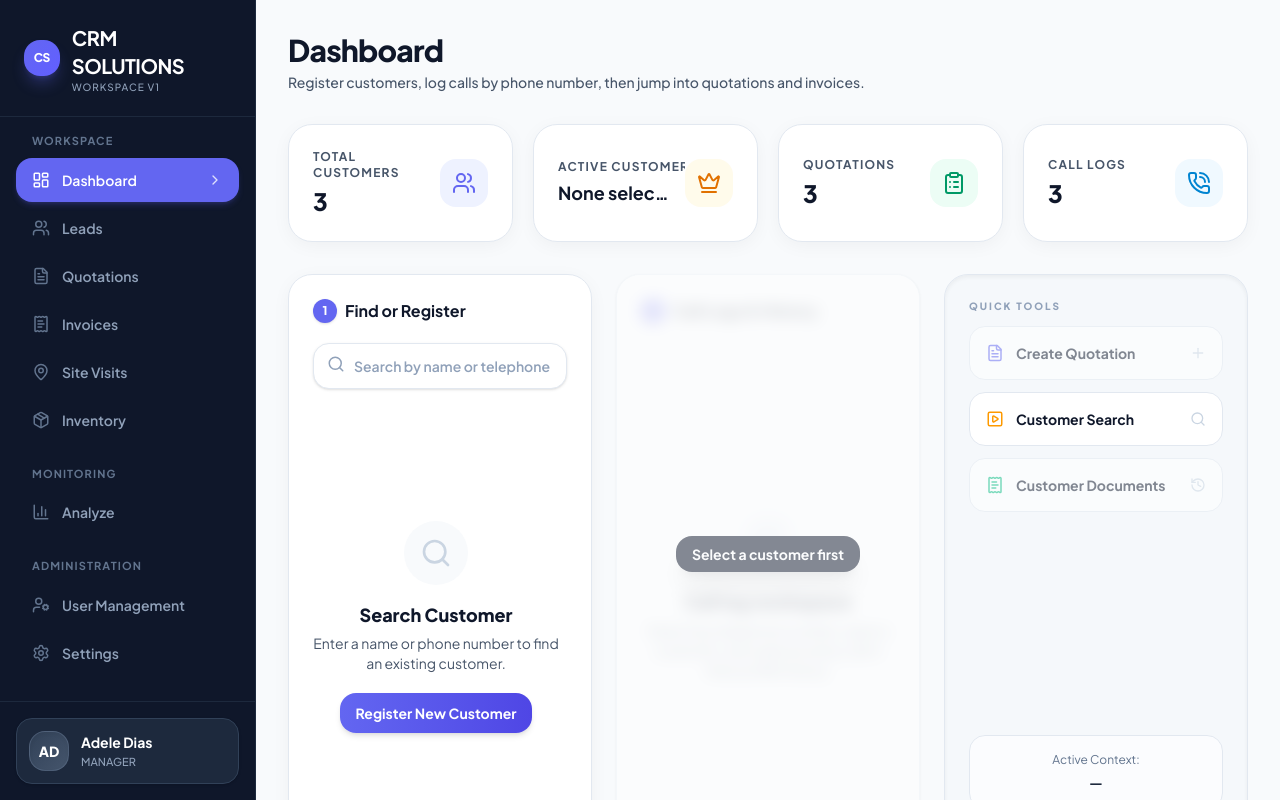
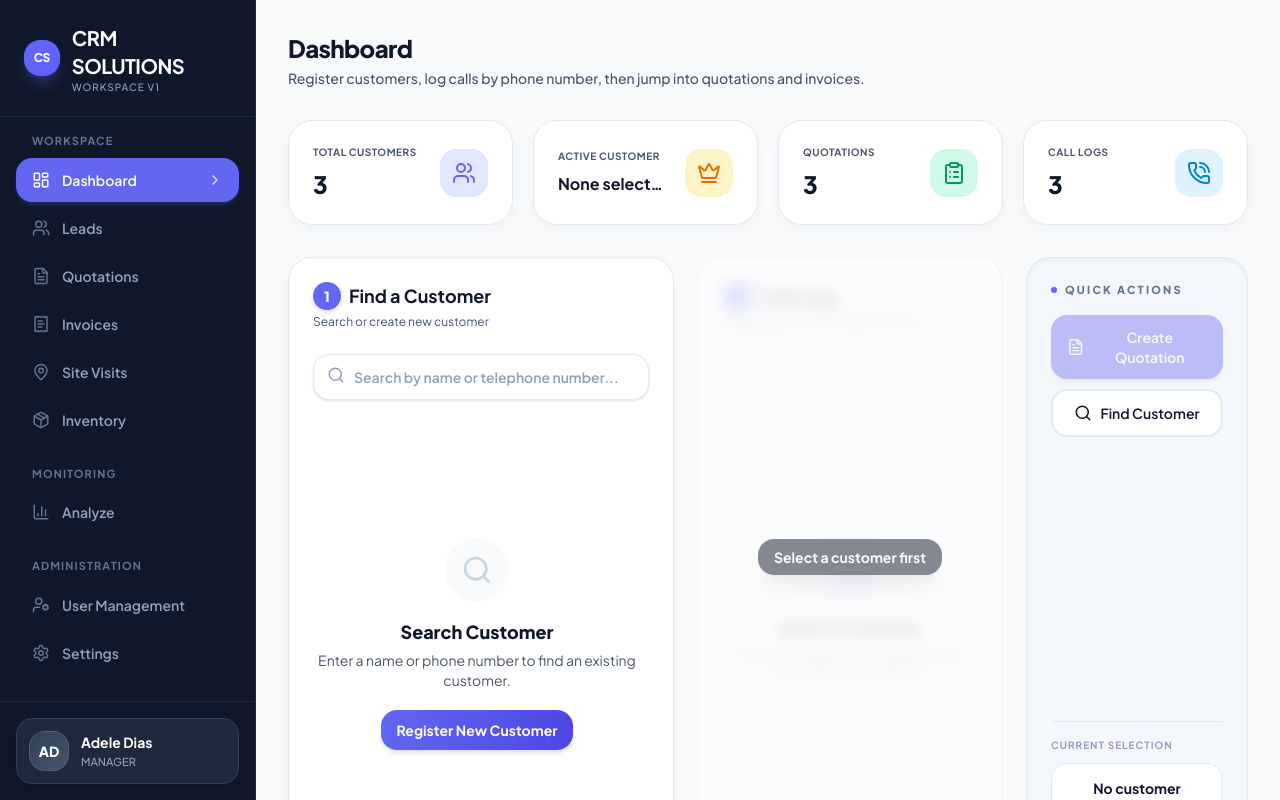
Before and after one commit to MiniduOshan/CRM-group-project, a React (Vite) app: page / in a window 1280 px wide. Built offline with nearby package versions, Linux system fonts and the light colour scheme.

Commit message:
fix dashboard

```diff
--- a/src/components/Dashboard.tsx
+++ b/src/components/Dashboard.tsx
@@ -186,50 +186,54 @@ export default function Dashboard({
     <div className="p-4 md:p-8 w-full max-w-7xl mx-auto animate-in fade-in duration-500">
       <div className="space-y-8">
         <header className="space-y-1">
-          <h2 className="text-2xl md:text-3xl font-black tracking-tight text-brand-ink">Dashboard</h2>
+          <h2 className="text-xl md:text-2xl font-black tracking-tight text-brand-ink">Dashboard</h2>
           <p className="text-brand-text text-sm font-medium mt-1">
             Register customers, log calls by phone number, then jump into quotations and invoices.
           </p>
         </header>
 
         <div className="grid grid-cols-1 sm:grid-cols-2 lg:grid-cols-4 gap-4 md:gap-5">
-          <div className="card flex items-center justify-between group hover:border-brand-accent/30 hover:shadow-elevated">
-            <div>
-              <p className="text-xs uppercase tracking-widest text-brand-text font-bold mb-1">Total Customers</p>
+          <div className="card flex items-center justify-between group hover:border-brand-accent/50 hover:shadow-lg hover:bg-indigo-50/30 transition-all">
+            <div className="flex-1">
+              <p className="text-[10px] uppercase tracking-wider text-brand-text font-bold mb-2">Total Customers</p>
               <p className="text-2xl font-black text-brand-ink">{customers.length}</p>
             </div>
-            <div className="p-3 bg-indigo-50 text-brand-accent rounded-xl group-hover:scale-110 transition-transform"><Users size={24} /></div>
+            <div className="p-3 bg-indigo-100 text-brand-accent rounded-xl group-hover:scale-125 transition-transform"><Users size={24} /></div>
           </div>
-          <div className="card flex items-center justify-between group hover:border-amber-500/30 hover:shadow-elevated">
-            <div className="truncate pr-4">
-              <p className="text-xs uppercase tracking-widest text-brand-text font-bold mb-1">Active Customer</p>
-              <p className="text-lg font-bold text-brand-ink truncate">{activeCustomer?.name ?? 'None selected'}</p>
+          <div className="card flex items-center justify-between group hover:border-amber-500/50 hover:shadow-lg hover:bg-amber-50/30 transition-all">
+            <div className="flex-1 truncate pr-4">
+              <p className="text-[10px] uppercase tracking-wider text-brand-text font-bold mb-2">Active Customer</p>
+              <p className="text-base font-bold text-brand-ink truncate" title={activeCustomer?.name}>{activeCustomer?.name ?? 'None selected'}</p>
             </div>
-            <div className="p-3 bg-amber-50 text-amber-600 rounded-xl group-hover:scale-110 transition-transform"><Crown size={24} /></div>
+            <div className="p-3 bg-amber-100 text-amber-600 rounded-xl group-hover:scale-125 transition-transform"><Crown size={24} /></div>
           </div>
-          <div className="card flex items-center justify-between group hover:border-emerald-500/30 hover:shadow-elevated">
-            <div>
-              <p className="text-xs uppercase tracking-widest text-brand-text font-bold mb-1">Quotations</p>
+          <div className="card flex items-center justify-between group hover:border-emerald-500/50 hover:shadow-lg hover:bg-emerald-50/30 transition-all">
+            <div className="flex-1">
+              <p className="text-[10px] uppercase tracking-wider text-brand-text font-bold mb-2">Quotations</p>
               <p className="text-2xl font-black text-brand-ink">{quotations.length}</p>
             </div>
-            <div className="p-3 bg-emerald-50 text-emerald-600 rounded-xl group-hover:scale-110 transition-transform"><ClipboardList size={24} /></div>
+            <div className="p-3 bg-emerald-100 text-emerald-600 rounded-xl group-hover:scale-125 transition-transform"><ClipboardList size={24} /></div>
           </div>
-          <div className="card flex items-center justify-between group hover:border-sky-500/30 hover:shadow-elevated">
-            <div>
-              <p className="text-xs uppercase tracking-widest text-brand-text font-bold mb-1">Call Logs</p>
+          <div className="card flex items-center justify-between group hover:border-sky-500/50 hover:shadow-lg hover:bg-sky-50/30 transition-all">
+            <div className="flex-1">
+              <p className="text-[10px] uppercase tracking-wider text-brand-text font-bold mb-2">Call Logs</p>
               <p className="text-2xl font-black text-brand-ink">{customers.reduce((sum, customer) => sum + customer.callLogs.length, 0)}</p>
             </div>
-            <div className="p-3 bg-sky-50 text-sky-600 rounded-xl group-hover:scale-110 transition-transform"><PhoneCall size={24} /></div>
+            <div className="p-3 bg-sky-100 text-sky-600 rounded-xl group-hover:scale-125 transition-transform"><PhoneCall size={24} /></div>
           </div>
         </div>
 
-        <div className="grid grid-cols-1 lg:grid-cols-3 gap-4 md:gap-6">
-          <section className="card flex flex-col h-[520px] md:h-[560px]">
-            <div className="flex items-center justify-between mb-5">
-              <h3 className="font-bold text-brand-ink flex items-center gap-2">
-                <span className="bg-brand-accent text-white w-6 h-6 rounded-full flex items-center justify-center text-xs font-black shadow-sm">1</span>
-                {activeCustomer ? 'Active Customer' : 'Find or Register'}
+        <div className="grid grid-cols-1 lg:grid-cols-12 gap-6">
+          {/* Left: Customer Search & Selection - spans 5 columns */}
+          <section className="lg:col-span-5 card flex flex-col h-[600px]">
+            <div className="flex items-center justify-between mb-6">
+              <div>
+                <h3 className="font-bold text-lg text-brand-ink flex items-center gap-2">
+                  <span className="bg-brand-accent text-white w-7 h-7 rounded-full flex items-center justify-center text-sm font-black shadow-md">1</span>
+                  {activeCustomer ? 'Customer Profile' : 'Find a Customer'}
                 </h3>
+                <p className="text-xs text-brand-text mt-1">{activeCustomer ? 'View and manage customer details' : 'Search or create new customer'}</p>
+              </div>
 
               {activeCustomer && !isEditingCustomer ? (
                 <button
@@ -304,7 +308,7 @@ export default function Dashboard({
                   <div className="bg-brand-subtle border border-brand-line rounded-xl overflow-hidden relative flex-1 flex flex-col h-full shadow-inner">
                     <div className="h-20 bg-gradient-to-br from-brand-gradient-start via-purple-500 to-brand-gradient-end" />
                     <div className="px-5 pb-5 -mt-10 relative z-10 flex-1 flex flex-col overflow-hidden">
-                      <div className="w-20 h-20 rounded-2xl border-4 border-white bg-brand-ink text-white flex items-center justify-center text-xl font-black shadow-lg">
+                      <div className="w-20 h-20 rounded-2xl border-4 border-white bg-brand-ink text-white flex items-center justify-center text-lg font-black shadow-lg">
                         {activeCustomer.name
                           .split(' ')
                           .map((part) => part[0])
@@ -312,7 +316,7 @@ export default function Dashboard({
                           .slice(0, 2)}
                       </div>
 
-                      <p className="mt-3 text-xl font-black text-brand-ink">{activeCustomer.name}</p>
+                      <p className="mt-3 text-lg font-black text-brand-ink">{activeCustomer.name}</p>
 
                       <div className="flex items-center gap-2 mt-1.5">
                         <span className="text-[10px] px-2 py-0.5 rounded-full bg-amber-100 text-amber-800 font-bold uppercase tracking-wider flex items-center gap-1">
@@ -354,19 +358,19 @@ export default function Dashboard({
                         </div>
                       </div>
 
-                      <div className="mt-auto pt-4 flex gap-2">
+                      <div className="mt-auto pt-4 flex gap-3">
                         <button
                           onClick={startEditCustomer}
-                          className="flex-1 btn-secondary !py-2 !text-xs"
+                          className="flex-1 btn-secondary !py-2.5 !text-sm flex items-center justify-center gap-2"
                         >
-                          <Pencil size={12} /> Edit
+                          <Pencil size={14} /> Edit
                         </button>
 
                         <button
                           onClick={() => onOpenQuotationComposer(activeCustomer.id)}
-                          className="flex-1 btn-primary !py-2 !text-xs"
+                          className="flex-1 btn-primary !py-2.5 !text-sm flex items-center justify-center gap-2"
                         >
-                          <FileText size={12} /> Quote
+                          <FileText size={14} /> Quote
                         </button>
 
                         <button
@@ -375,7 +379,7 @@ export default function Dashboard({
                               onDeleteCustomer(activeCustomer.id);
                             }
                           }}
-                          className="flex-1 btn-danger !py-2 !text-xs"
+                          className="flex-1 btn-danger !py-2.5 !text-sm flex items-center justify-center gap-2"
                         >
                           <Trash2 size={12} /> Delete
                         </button>
@@ -450,34 +454,43 @@ export default function Dashboard({
                 </div>
               </>
             ) : (
-              <form onSubmit={handleRegisterCustomer} className="space-y-4 flex-1 flex flex-col justify-center animate-in fade-in slide-in-from-bottom-4 duration-300">
+              <form onSubmit={handleRegisterCustomer} className="space-y-4 flex-1 flex flex-col justify-between animate-in fade-in slide-in-from-bottom-4 duration-300">
+                <div className="space-y-4">
+                  <div>
+                    <label className="text-xs font-bold text-brand-text uppercase tracking-wider block mb-1.5">Full Name *</label>
                     <input
                       required
                       value={newCustomer.name}
                       onChange={(event) => setNewCustomer((prev) => ({ ...prev, name: event.target.value }))}
-                  placeholder="Full Name"
+                      placeholder="Enter customer name"
                       className={inputStyles}
                     />
+                  </div>
                   <div>
+                    <label className="text-xs font-bold text-brand-text uppercase tracking-wider block mb-1.5">Phone Number *</label>
                     <input
                       required
                       value={newCustomer.phone}
                       onChange={(event) => setNewCustomer((prev) => ({ ...prev, phone: event.target.value }))}
-                    placeholder="Telephone Number"
+                      placeholder="Enter telephone number"
                       className={`${inputStyles} ${customerDuplicatePhone ? 'border-red-300 bg-red-50 focus:border-red-500' : ''}`}
                     />
                     {customerDuplicatePhone && <p className="text-xs text-red-500 font-medium mt-1.5 ml-1">Phone number already registered.</p>}
                   </div>
+                  <div>
+                    <label className="text-xs font-bold text-brand-text uppercase tracking-wider block mb-1.5">Address (Optional)</label>
                     <textarea
                       value={newCustomer.address}
                       onChange={(event) => setNewCustomer((prev) => ({ ...prev, address: event.target.value }))}
-                  placeholder="Full Address (optional)"
+                      placeholder="Enter full address"
                       className={`${inputStyles} h-24 resize-none`}
                     />
+                  </div>
+                </div>
                 <button
                   type="submit"
                   disabled={customerDuplicatePhone}
-                  className="w-full btn-primary disabled:opacity-50 disabled:cursor-not-allowed mt-auto"
+                  className="w-full btn-primary disabled:opacity-50 disabled:cursor-not-allowed mt-4"
                 >
                   Save & Continue
                 </button>
@@ -485,21 +498,24 @@ export default function Dashboard({
             )}
           </section>
 
-          <section className={`bg-white rounded-2xl border border-slate-100 p-4 md:p-6 shadow-sm h-[520px] md:h-[560px] transition-opacity duration-300 relative ${!activeCustomer ? 'opacity-50' : 'opacity-100'}`}>
+          <section className={`bg-white rounded-2xl border border-slate-100 p-4 md:p-6 shadow-sm h-[600px] transition-opacity duration-300 relative lg:col-span-4 ${!activeCustomer ? 'opacity-50' : 'opacity-100'}`}>
             {!activeCustomer && (
               <div className="absolute inset-0 z-10 flex items-center justify-center bg-white/60 backdrop-blur-sm rounded-2xl">
                 <p className="bg-brand-ink text-white px-4 py-2 rounded-xl text-sm font-bold shadow-xl">Select a customer first</p>
               </div>
             )}
 
-            <div className="flex items-center justify-between mb-5">
-              <h3 className="font-bold text-brand-ink flex items-center gap-2">
-                <span className="bg-brand-accent text-white w-6 h-6 rounded-full flex items-center justify-center text-xs font-black shadow-sm">2</span>
-                Call Logs & History
+            <div className="flex items-center justify-between mb-6">
+              <div>
+                <h3 className="font-bold text-lg text-brand-ink flex items-center gap-2">
+                  <span className="bg-brand-accent text-white w-7 h-7 rounded-full flex items-center justify-center text-sm font-black shadow-md">2</span>
+                  Call Logs
                 </h3>
+                <p className="text-xs text-brand-text mt-1">Outgoing and incoming call history</p>
+              </div>
               {activeCustomer && (
-                <span className="text-[10px] px-2 py-1 rounded-full bg-slate-100 text-slate-500 font-bold uppercase tracking-wider flex items-center gap-1">
-                  <History size={10} /> Timeline
+                <span className="text-[10px] px-2.5 py-1.5 rounded-full bg-brand-accent/10 text-brand-accent font-bold uppercase tracking-wider flex items-center gap-1 border border-brand-accent/20">
+                  <History size={11} /> {activeCustomer.callLogs.length} calls
                 </span>
               )}
             </div>
@@ -606,69 +622,50 @@ export default function Dashboard({
                 </div>
               </div>
             ) : (
-              <div className="h-[calc(100%-2.5rem)] flex flex-col items-center justify-center text-center space-y-4 pt-8">
-                <div className="w-16 h-16 bg-slate-50 rounded-full flex items-center justify-center text-slate-300">
-                  <NotebookPen size={32} />
+              <div className="h-[calc(100%-3rem)] flex flex-col items-center justify-center text-center space-y-5 py-8">
+                <div className="w-16 h-16 bg-brand-accent/10 rounded-2xl flex items-center justify-center text-brand-accent">
+                  <Phone size={32} />
                 </div>
                 <div>
-                  <p className="text-brand-ink font-extrabold text-lg">Call log workspace</p>
-                  <p className="text-sm text-brand-text mt-1 max-w-sm">Search by telephone number, open a customer, and capture every call in their profile history.</p>
+                  <p className="text-brand-ink font-bold text-base">Select a Customer</p>
+                  <p className="text-xs text-brand-text mt-1.5">Choose a customer from the left panel to view and log their calls here.</p>
                 </div>
               </div>
             )}
           </section>
 
-          <aside className="bg-slate-100/50 rounded-2xl border border-slate-200 p-4 md:p-6 shadow-inner h-[520px] md:h-[560px] flex flex-col gap-4">
+          <aside className="bg-slate-100/50 rounded-2xl border border-slate-200 p-4 md:p-6 shadow-inner h-[600px] flex flex-col gap-4 lg:col-span-3">
             <div>
-              <p className="text-[10px] font-black uppercase tracking-[0.2em] text-slate-400 mb-3">Quick Tools</p>
-              <div className="space-y-3">
+              <p className="text-[11px] font-black uppercase tracking-[0.2em] text-slate-500 mb-4 flex items-center gap-2">
+                <span className="w-1.5 h-1.5 bg-brand-accent rounded-full"></span>
+                Quick Actions
+              </p>
+              <div className="space-y-2.5">
                 <button
                   type="button"
                   onClick={() => activeCustomer && onOpenQuotationComposer(activeCustomer.id)}
                   disabled={!activeCustomer}
-                  className="group w-full flex items-center justify-between rounded-xl bg-white border border-brand-line px-4 py-4 text-sm font-bold text-brand-text hover:border-brand-accent/50 hover:shadow-md transition-all disabled:opacity-50 disabled:pointer-events-none"
+                  className="group w-full flex items-center justify-center gap-2 rounded-xl bg-brand-accent hover:bg-brand-accent-hover text-white px-4 py-3 font-semibold text-sm transition-all shadow-md hover:shadow-lg disabled:opacity-40 disabled:cursor-not-allowed disabled:hover:shadow-md"
                 >
-                  <span className="flex items-center gap-3">
-                    <FileText size={18} className="text-brand-accent group-hover:scale-110 transition-transform" />
-                    <span className="text-brand-ink group-hover:text-brand-accent transition-colors">Create Quotation</span>
-                  </span>
-                  <Plus size={16} className="text-slate-300 group-hover:text-brand-accent transition-colors" />
+                  <FileText size={18} />
+                  Create Quotation
                 </button>
                 <button
                   type="button"
                   onClick={() => onSelectCustomer('')}
-                  className="group w-full flex items-center justify-between rounded-xl bg-white border border-brand-line px-4 py-4 text-sm font-bold text-brand-text hover:border-brand-accent/50 hover:shadow-md transition-all"
+                  className="group w-full flex items-center justify-center gap-2 rounded-xl bg-white border-2 border-slate-200 hover:border-brand-accent text-brand-ink px-4 py-3 font-semibold text-sm transition-all hover:shadow-md"
                 >
-                  <span className="flex items-center gap-3">
-                    <PlaySquare size={18} className="text-amber-500 group-hover:scale-110 transition-transform" />
-                    <span className="text-brand-ink group-hover:text-brand-accent transition-colors">Customer Search</span>
-                  </span>
-                  <Search size={16} className="text-slate-300 group-hover:text-brand-accent transition-colors" />
-                </button>
-                <button
-                  type="button"
-                  onClick={() => {
-                    if (activeCustomer) {
-                      onSelectCustomer(activeCustomer.id);
-                    }
-                  }}
-                  disabled={!activeCustomer}
-                  className="group w-full flex items-center justify-between rounded-xl bg-white border border-brand-line px-4 py-4 text-sm font-bold text-brand-text hover:border-brand-accent/50 hover:shadow-md transition-all disabled:opacity-50 disabled:pointer-events-none"
-                >
-                  <span className="flex items-center gap-3">
-                    <ReceiptText size={18} className="text-emerald-500 group-hover:scale-110 transition-transform" />
-                    <span className="text-brand-ink group-hover:text-brand-accent transition-colors">Customer Documents</span>
-                  </span>
-                  <History size={16} className="text-slate-300 group-hover:text-brand-accent transition-colors" />
+                  <Search size={18} />
+                  Find Customer
                 </button>
               </div>
             </div>
 
-            <div className="mt-auto pt-2">
-              <div className="text-xs text-slate-500 bg-white/60 border border-slate-200 rounded-xl p-4 text-center">
-                Active Context:
-                <br />
-                <span className="font-bold text-slate-800 text-sm mt-1 block truncate">{activeCustomer?.name ?? '—'}</span>
+            <div className="mt-auto pt-4 border-t border-slate-200">
+              <p className="text-[10px] font-bold text-slate-400 uppercase tracking-widest mb-2.5">Current Selection</p>
+              <div className="bg-white rounded-xl border border-slate-200 p-3.5 text-center">
+                <p className="text-sm font-bold text-brand-ink truncate">{activeCustomer?.name ?? 'No customer'}</p>
+                <p className="text-[10px] text-slate-400 mt-1">{activeCustomer ? activeCustomer.phone : 'Select one to begin'}</p>
               </div>
             </div>
           </aside>
```
Lines whose indentation alone changed are shown as unchanged.
